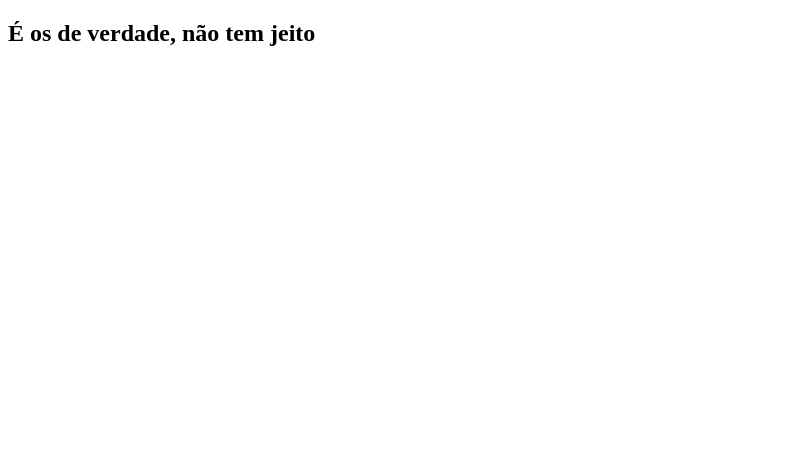
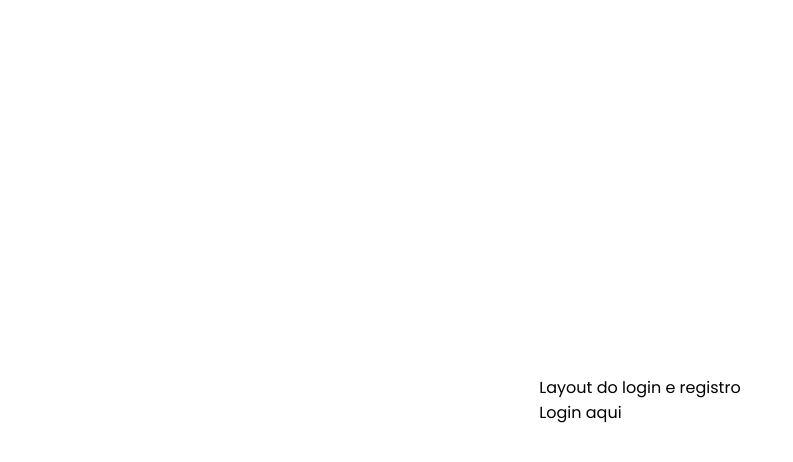
Before and after one commit to Alexandresan22/Spellbook_Sheets, a React (Vite) app: page /login in a window 1280 px wide. Shown: the top 462 px of the page, without its empty margins (0-793 px from the left). Built offline with nearby package versions, Linux system fonts and the light colour scheme.

Commit message:
feat: login page added

```diff
--- a/index.html
+++ b/index.html
@@ -4,7 +4,10 @@
     <meta charset="UTF-8" />
     <link rel="icon" type="image/png" href="./src/img/Logo/logo.png" />
     <meta name="viewport" content="width=device-width, initial-scale=1.0" />
-    <title>Spellbook Sheets</title>
+
+    <style>
+      @import url('https://fonts.googleapis.com/css2?family=Poppins:ital,wght@0,100;0,200;0,300;0,400;0,500;0,600;0,700;0,800;0,900;1,100;1,200;1,300;1,400;1,500;1,600;1,700;1,800;1,900&display=swap');
+      </style>
   </head>
   <body>
     <div id="root"></div>
--- /dev/null
+++ b/src/assets/protectedRoutes.jsx
@@ -0,0 +1,11 @@
+import {Outlet, Navigate} from 'react-router-dom'
+
+const ProtectedRoutes = ()=>{
+
+    const user = null
+
+    return user ? <Outlet/> : <Navigate to='/login'/>
+
+}
+
+export default ProtectedRoutes;
--- /dev/null
+++ b/src/main.css
@@ -0,0 +1,21 @@
+*{
+
+    margin: 0;
+    padding: 0;
+    box-sizing: border-box;
+    font-family: 'poppins';
+    font-style: normal;
+
+}
+
+body, html, #root{
+    width: 100%;
+    height: 100%;
+}
+
+#root{
+    display: flex;
+    flex-direction: column;
+    align-items: center;
+    justify-content: center;
+}
--- a/src/main.jsx
+++ b/src/main.jsx
@@ -1,9 +1,35 @@
 import { StrictMode } from 'react'
 import { createRoot } from 'react-dom/client'
 import App from './App.jsx'
+import { Routes, Route, BrowserRouter, Navigate} from 'react-router-dom'
+import Home from './pages/home.jsx'
+import AuthLayout from './pages/login/authLayout.jsx'
+import Login from './pages/login/login.jsx'
+import './main.css'
+import { useEffect } from 'react'
+import ProtectedRoutes from './assets/protectedRoutes.jsx'
+const user = false;
+
+
 
 createRoot(document.getElementById('root')).render(
   <StrictMode>
-    <App />
-  </StrictMode>,
+      <BrowserRouter>
+        <Routes>
+
+
+
+            <Route element={< ProtectedRoutes/>}>
+
+              <Route index element={<App />} />
+              <Route path='home' element={<Home/>} />
+
+            </Route>
+
+          <Route element={<AuthLayout />} >
+            <Route path='login' element={<Login />}/>
+          </Route>
+        </Routes>
+      </BrowserRouter>
+  </StrictMode>
 )
--- /dev/null
+++ b/src/pages/home.jsx
@@ -0,0 +1,13 @@
+ const Home = ()=>{
+
+
+   return (
+    <>
+        <div>
+            <h2>Página Principal</h2>
+        </div>
+    </>
+    )
+}
+
+export default Home
--- /dev/null
+++ b/src/pages/login/authLayout.jsx
@@ -0,0 +1,19 @@
+import {Outlet} from 'react-router-dom'
+
+const AuthLayout = ()=>{
+
+return(
+    <>
+
+        <div>
+            <p>Layout do login e registro
+            </p>
+            <Outlet />
+        </div>
+
+    </>
+)
+
+}
+
+export default AuthLayout
--- /dev/null
+++ b/src/pages/login/login.jsx
@@ -0,0 +1,6 @@
+const Login = () =>{
+
+    return <p>Login aqui</p>
+}
+
+export default Login
```
Also changed, not shown: src/pages/contact.jsx (added, +15 -0 lines), src/img/icon/user.png (added), 1 other file (tests, documents, lock files or other folders).
